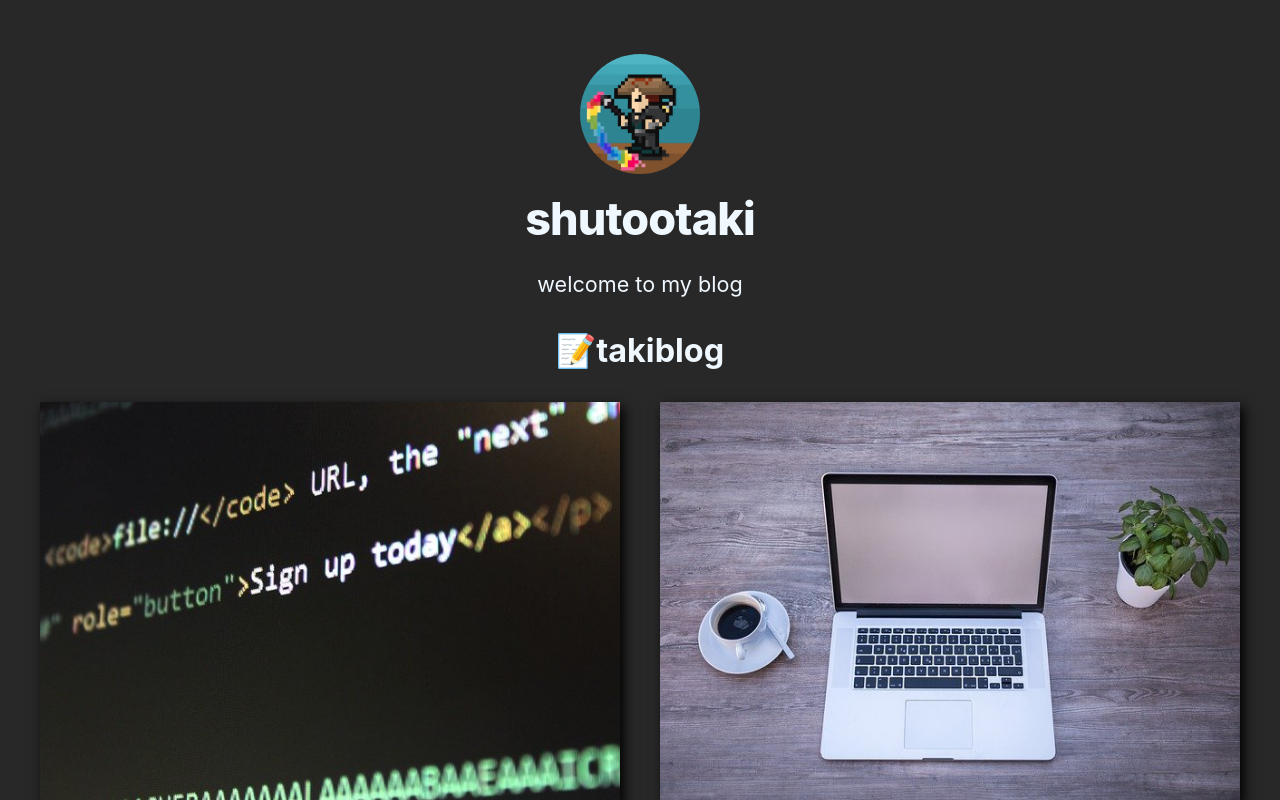
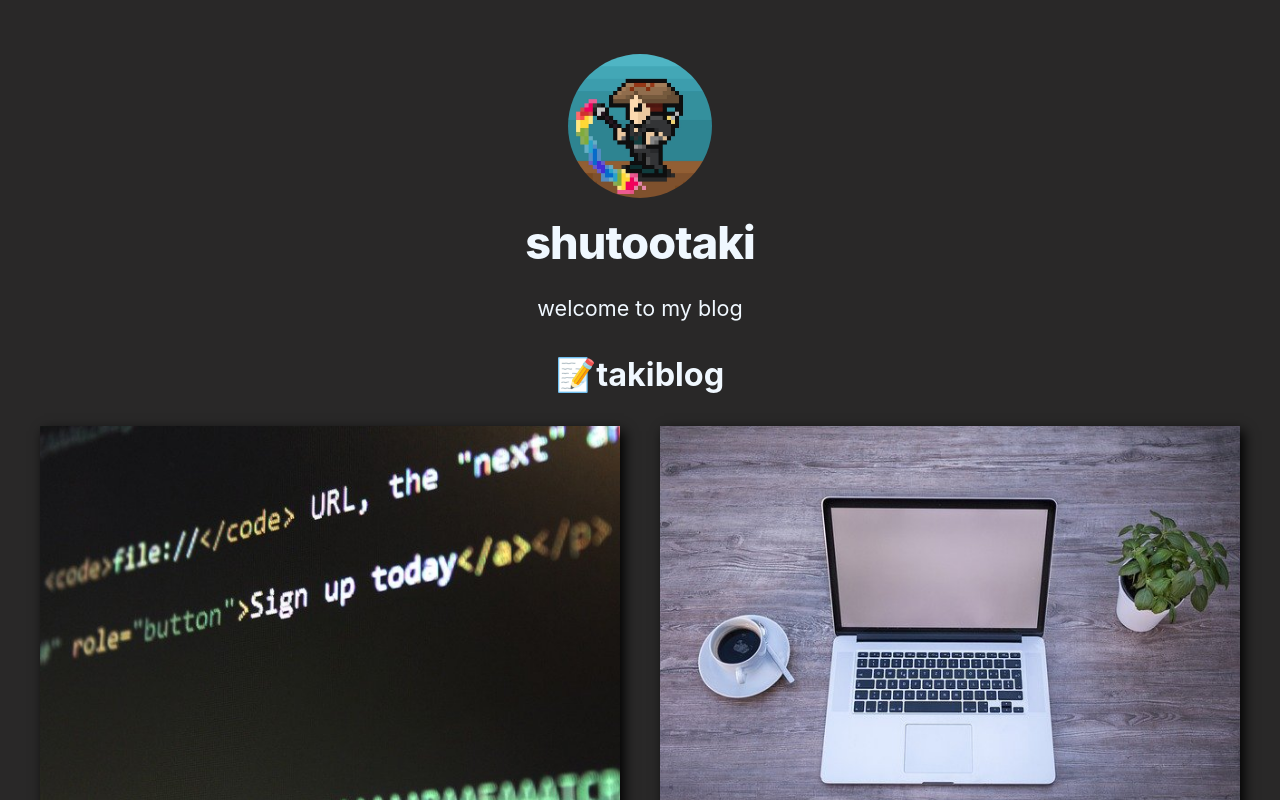
Before and after one commit to shutootaki/u-nextjs-blog, a Next.js app: page / in a window 1280 px wide. Shown: the top 800 px of the page. Built offline with nearby package versions, Linux system fonts and the light colour scheme.

Commit message:
chore: サイトタイトルの作成

```diff
--- a/pages/index.tsx
+++ b/pages/index.tsx
@@ -1,4 +1,5 @@
 /* eslint-disable @next/next/no-img-element */
+import Head from "next/head";
 import Link from "next/link";
 import Layout from "../components/Layout";
 import { getPostsData } from "../lib/posts";
@@ -23,16 +24,12 @@ type Post = {
   index: number;
 };
 
-type AllPosts = {
-  id: string;
-  title: string;
-  date: string;
-  thumbnail: string;
-}[];
-
 export default function Home({ allPostsData }: any) {
   return (
-    <Layout>
+    <Layout home>
+      <Head>
+        <title>Next.js Blog</title>
+      </Head>
       <section className={utilStyles.headingMd}>
         <p>welcome to my blog</p>
       </section>
```
